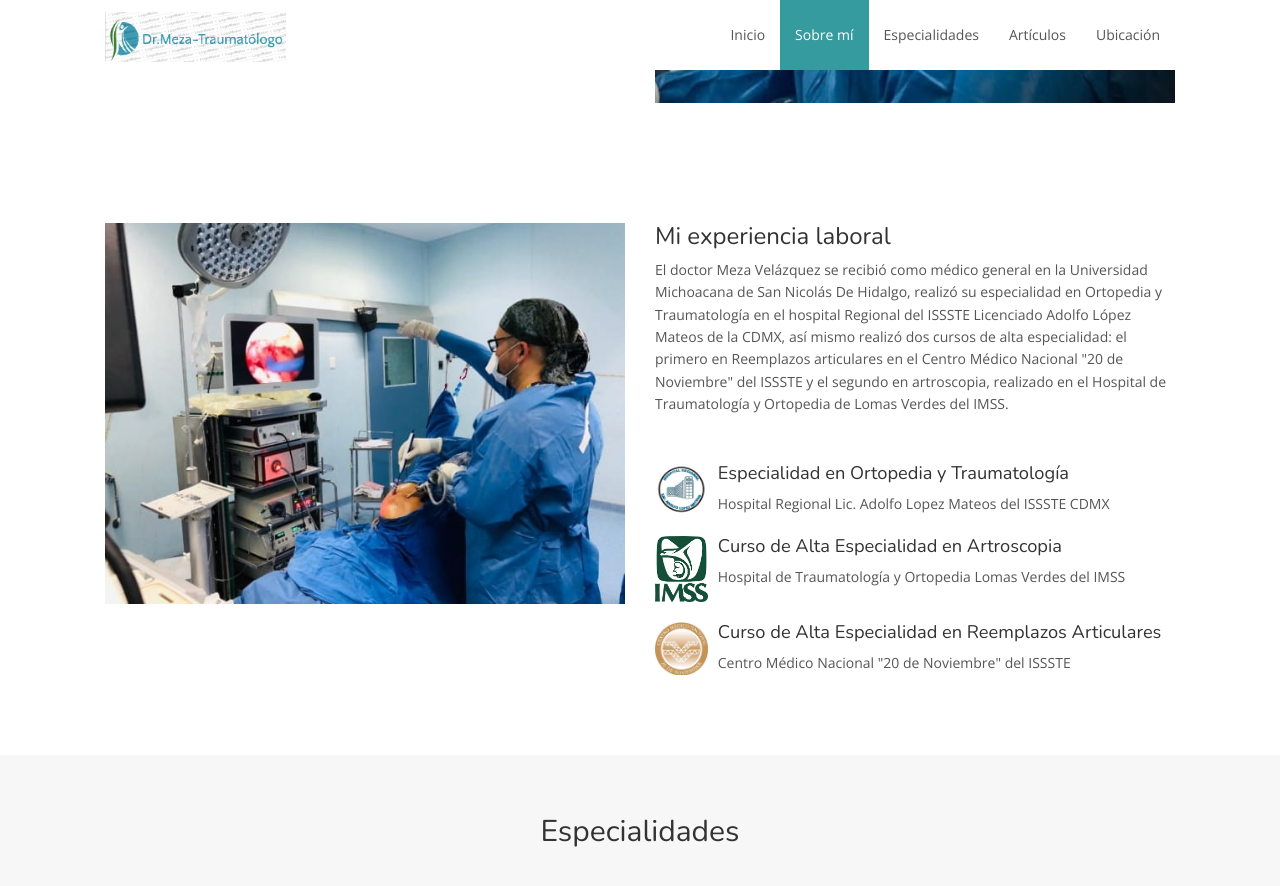
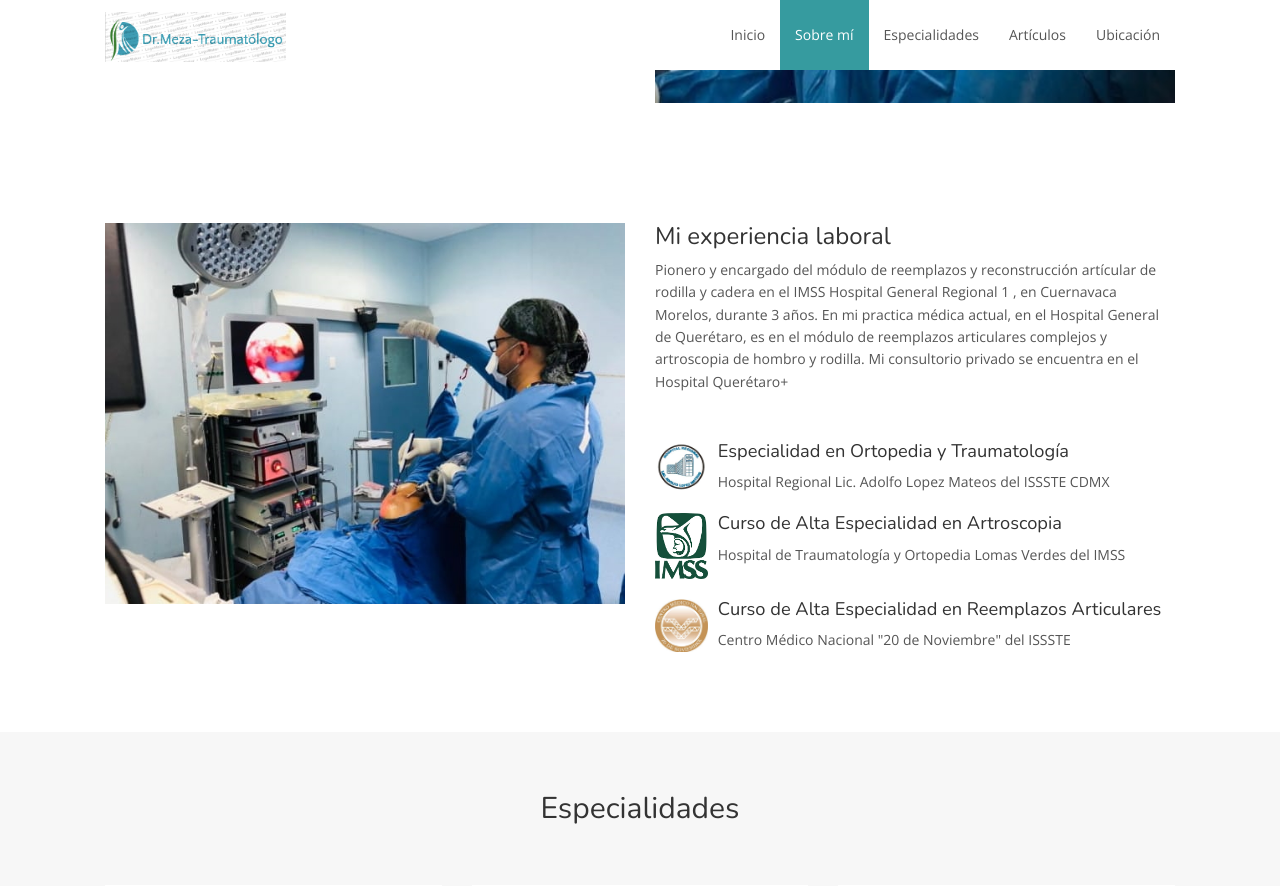
Before and after one commit to kecho05/dr, a Jekyll site: the page built from index.html, in a window 1280 px wide and 900 px high, scrolled down 1398 px. Shown: the top 886 px of the window. Built offline with Jekyll 4.4.1, drawn with Linux system fonts in a browser that asks for light colours; nearby versions of some CDN libraries.

Commit message:
Update index.html

```diff
--- a/index.html
+++ b/index.html
@@ -138,7 +138,7 @@ layout: default
             </div>
             <div class="col-sm-6">
                 <h3>Mi experiencia laboral</h3>
-                <p>El doctor Meza Velázquez se recibió como médico general en la Universidad Michoacana de San Nicolás De Hidalgo, realizó su especialidad en Ortopedia y Traumatología en el hospital Regional del ISSSTE Licenciado Adolfo López Mateos de la CDMX, así mismo realizó dos cursos de alta especialidad: el primero en Reemplazos articulares en el Centro Médico Nacional "20 de Noviembre" del ISSSTE y el segundo en artroscopia, realizado en el Hospital de Traumatología y Ortopedia de Lomas Verdes del IMSS.</p>
+                <p>Pionero y encargado del módulo de reemplazos y reconstrucción artícular de rodilla y cadera en el IMSS Hospital General Regional 1 , en Cuernavaca Morelos, durante 3 años. En mi practica médica actual, en el Hospital General de Querétaro, es en el módulo de reemplazos articulares complejos y artroscopia de hombro y rodilla. Mi consultorio privado se encuentra en el Hospital Querétaro+</p>
                 <br>
                 <div class="media">
                     <div class="media-left">
```
